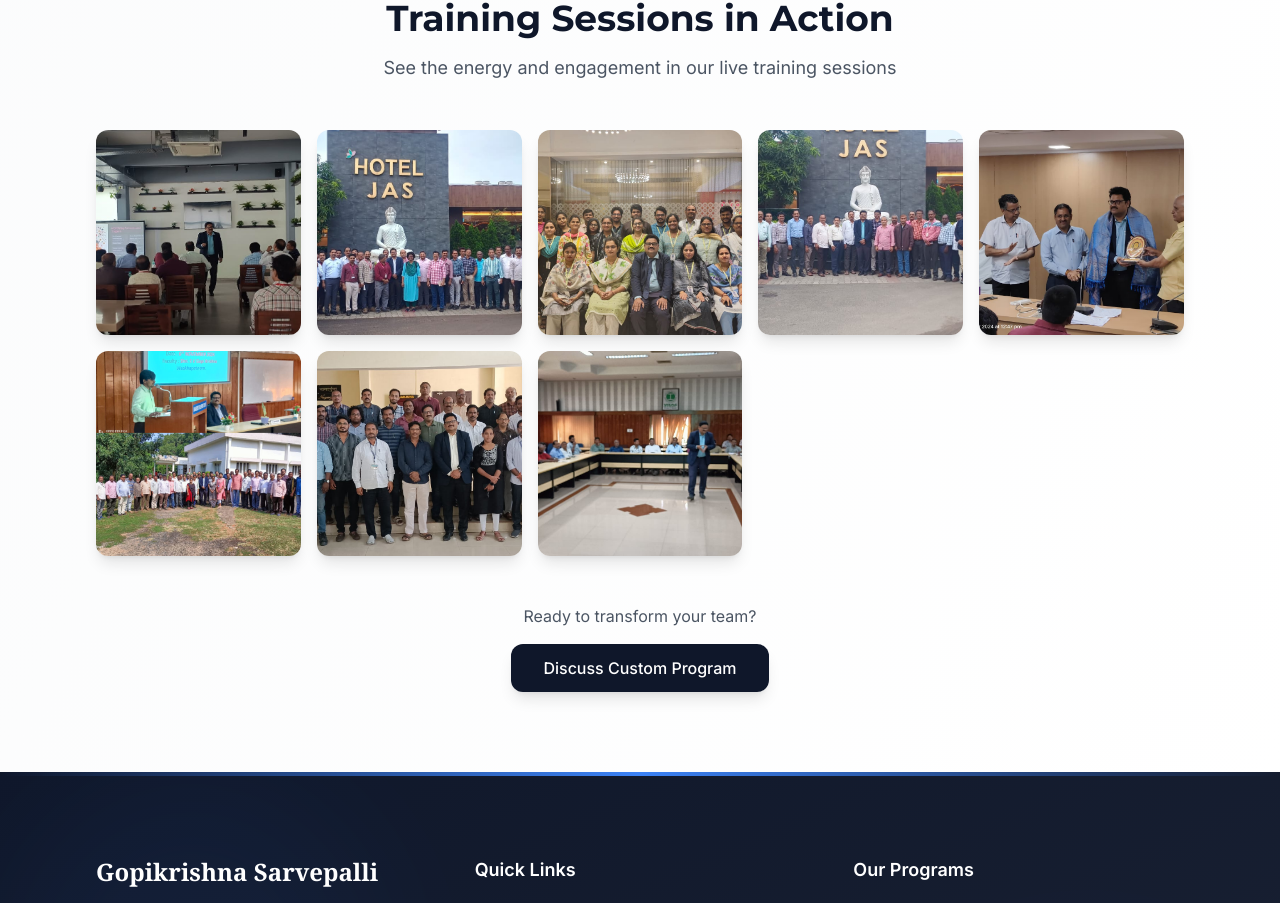
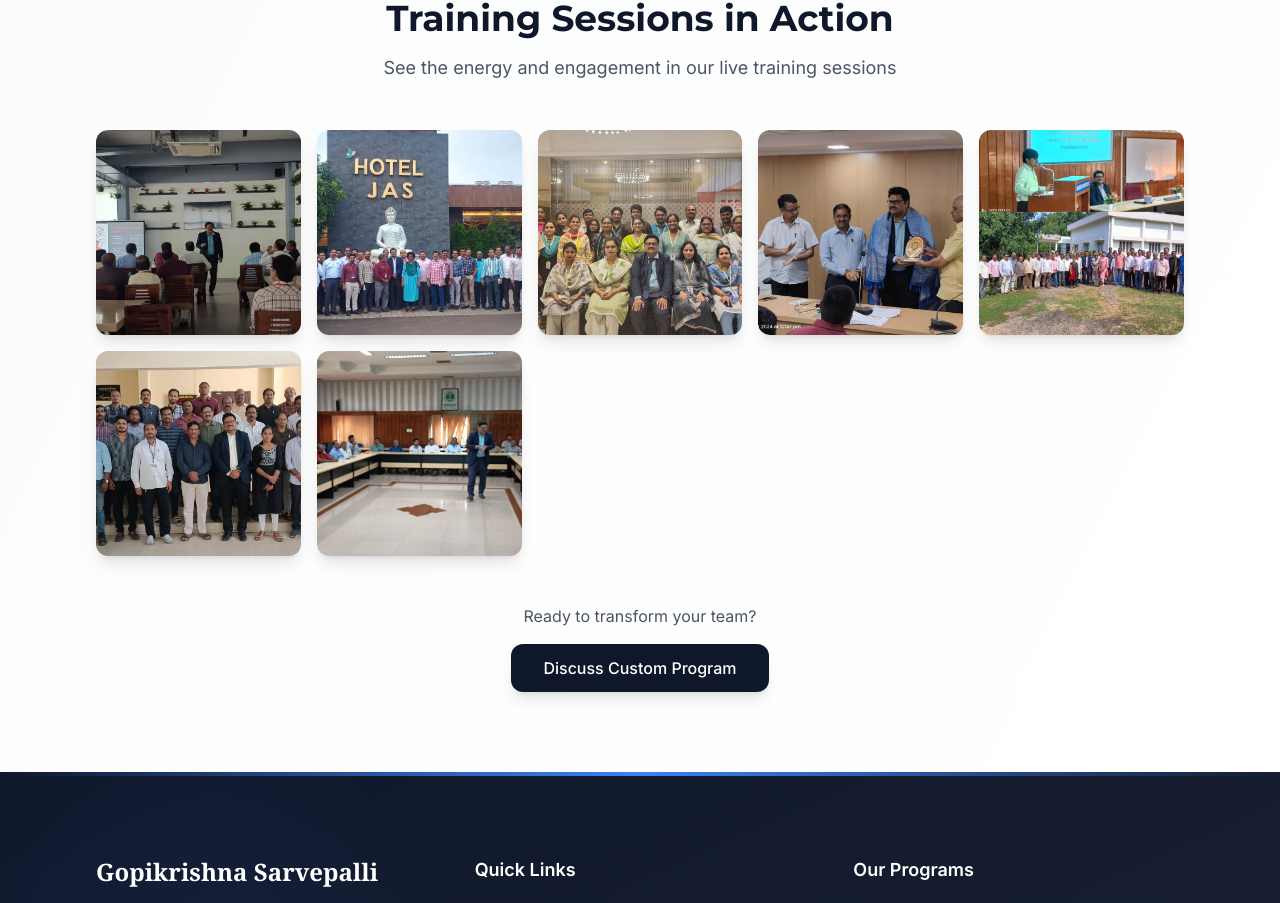
Before and after one commit to aideveloperindia/coachgk, a Next.js app: page /programs in a window 1280 px wide. Shown: the part 2013-2916 px from the top of the page. Built offline with nearby package versions, Linux system fonts and the light colour scheme.

Commit message:
Remove photo at position 3 from training sessions gallery

```diff
--- a/components/Programs.tsx
+++ b/components/Programs.tsx
@@ -100,7 +100,6 @@ const trainingPhotos = [
   { id: 1, src: "/training-sessions/1.jpeg", alt: "Training Session 1" },
   { id: 2, src: "/training-sessions/2.jpeg", alt: "Training Session 2" },
   { id: 3, src: "/training-sessions/3.jpeg", alt: "Training Session 3" },
-  { id: 4, src: "/training-sessions/4.jpeg", alt: "Training Session 4" },
   { id: 5, src: "/training-sessions/5.jpeg", alt: "Training Session 5" },
   { id: 8, src: "/training-sessions/8.jpeg", alt: "Training Session 8" },
   { id: 9, src: "/training-sessions/9.jpeg", alt: "Training Session 9" },
```
